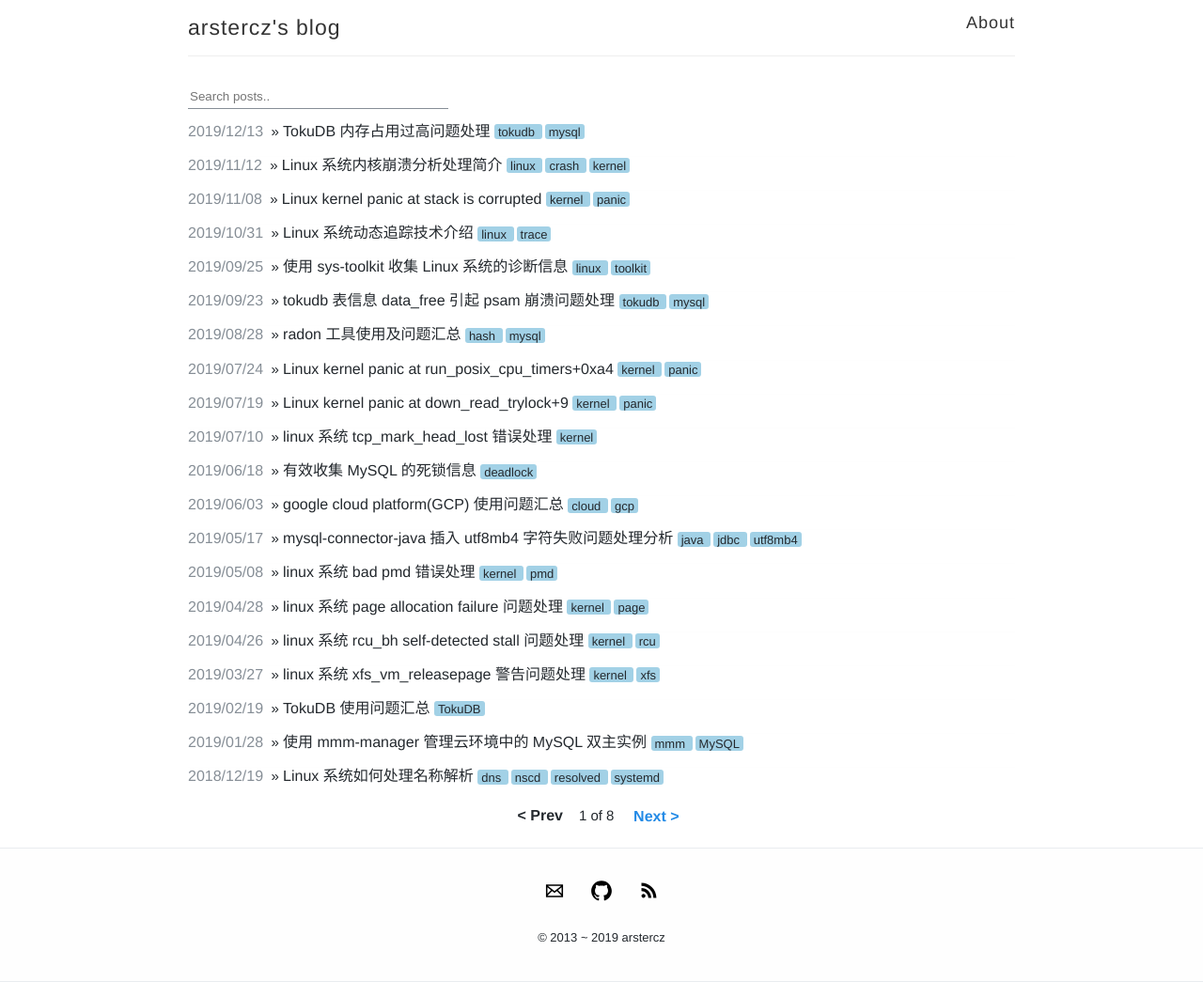
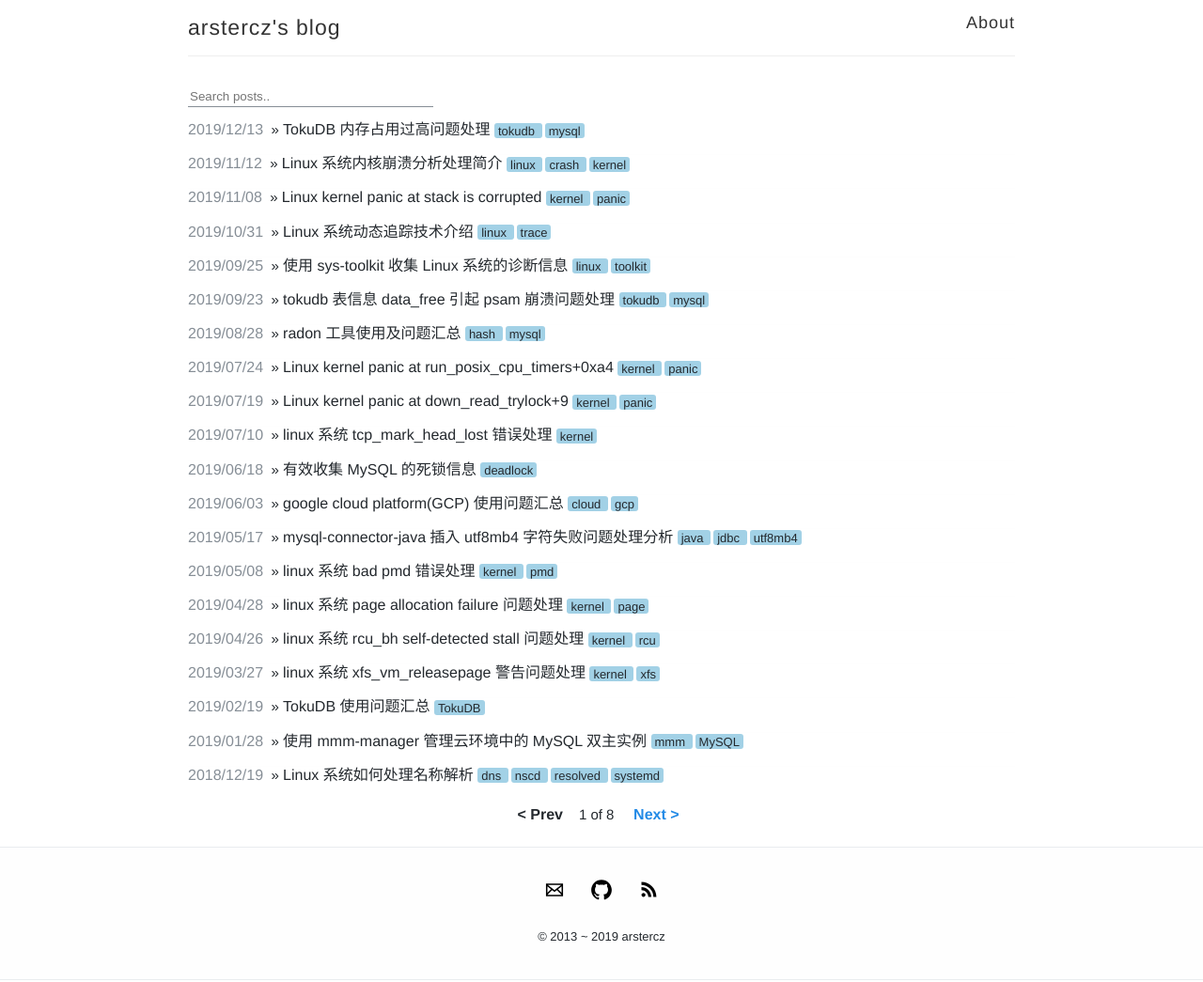
Before and after one commit to arstercz/arstercz.github.io, a Jekyll site: the page built from index.html, in a window 1280 px wide. Shown: the whole page at 94% size. Built offline with Jekyll 4.4.1, drawn with Linux system fonts in a browser that asks for light colours; the list of posts is cut into pages by our own code; comment, search, counter and statistics services are not loaded.

Commit message:
adjust search area

```diff
--- a/index.html
+++ b/index.html
@@ -7,7 +7,7 @@
 {% endif %}
 
 <p class="search-text">
-  <input type="text" size=32 maxlength=32 id="search-input" class="input-text" placeholder="Search posts..">
+  <input type="text" size=30 maxlength=30 id="search-input" class="input-text" placeholder="Search posts..">
 </p>
 <ul id="results-container"></ul>
 
--- a/style.scss
+++ b/style.scss
@@ -401,7 +401,7 @@
     border-top: 0px;
     border-left: 0px;
     border-right: 0px;
-    height: 25px;
+    height: 22px;
   }
 }
 
```
